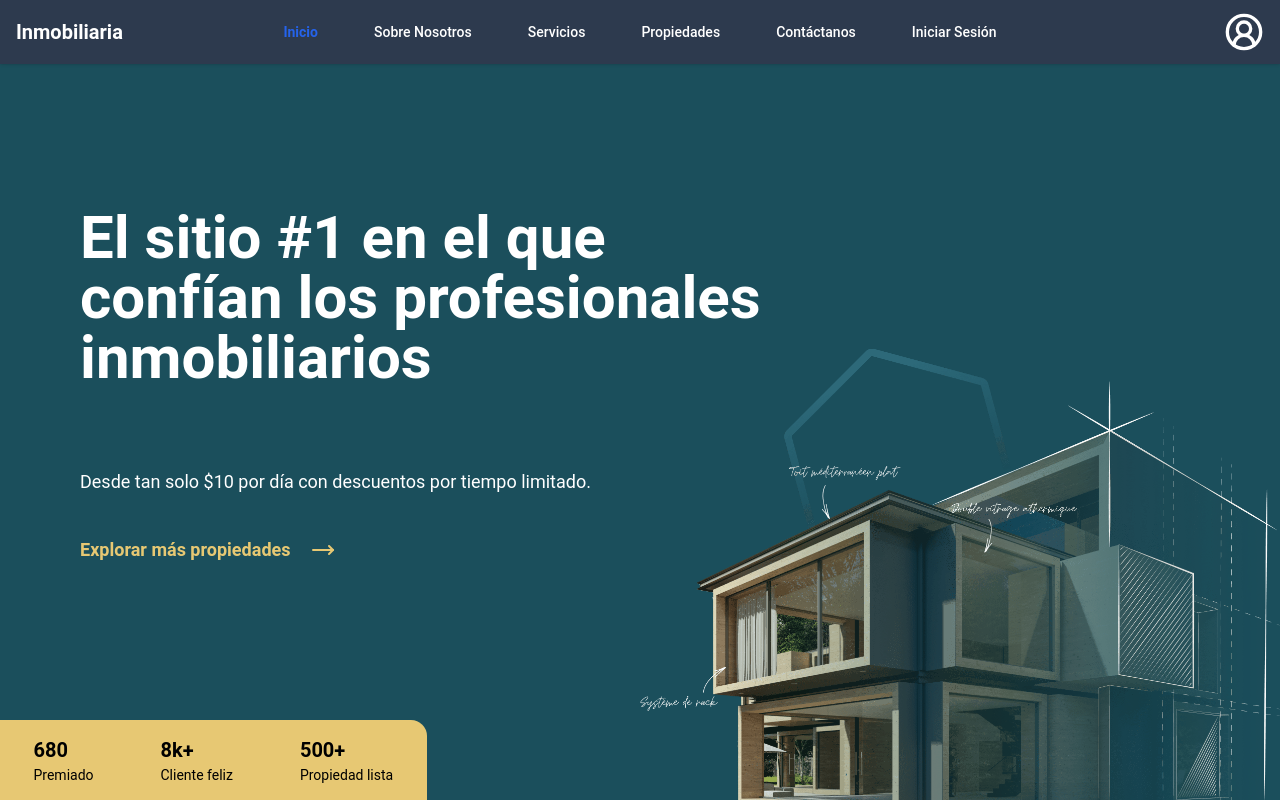
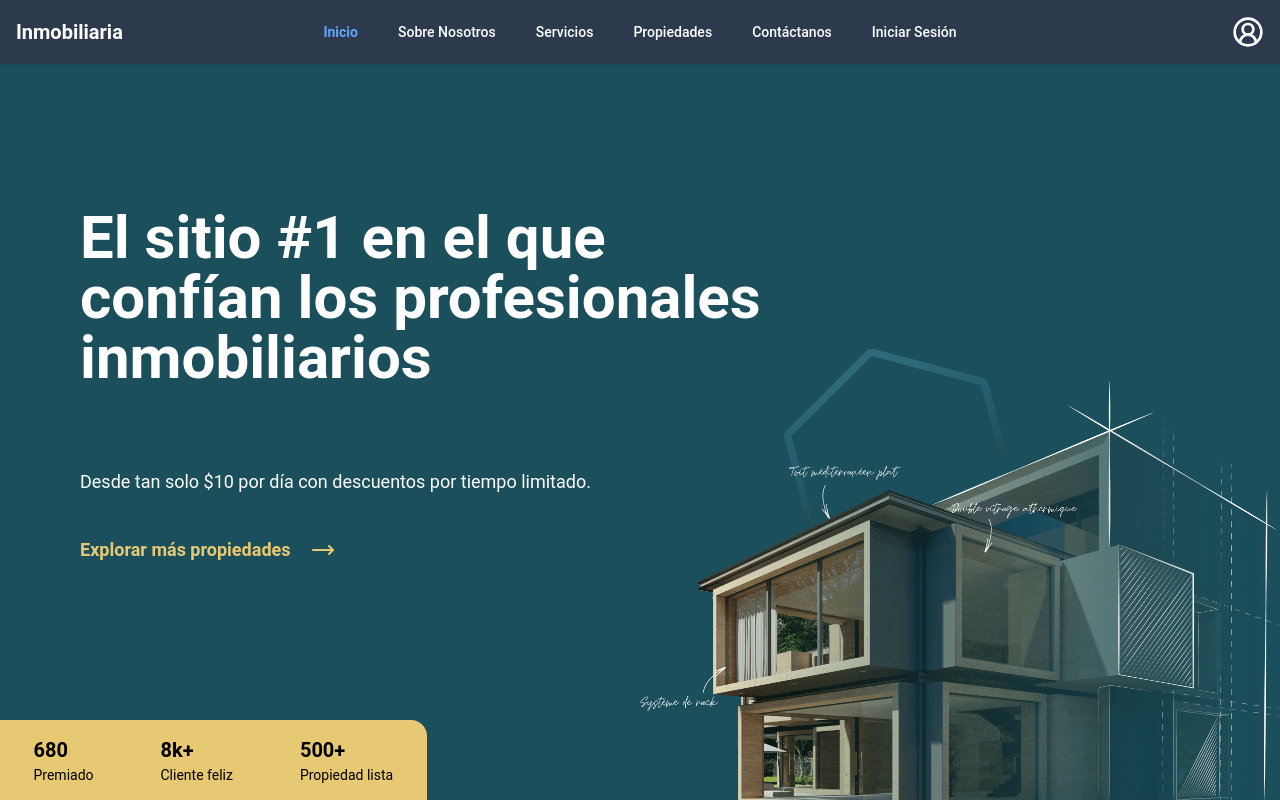
Before and after one commit to MiguelRicardo2003/Frontend-Inmobiliaria, a React (Vite) app: page / in a window 1280 px wide. Shown: the top 802 px of the page. Built offline with nearby package versions, Linux system fonts and the light colour scheme.

Commit message:
ajustes develop

```diff
--- a/src/components/ui/Header.jsx
+++ b/src/components/ui/Header.jsx
@@ -9,24 +9,20 @@ const Header = () => {
   return (
     <header className="bg-[#2D3A4E] shadow sticky top-0 z-50">
       <div className="max-w-7xl mx-auto px-4 py-3 flex relative items-center h-16">
+        {/* Logo */}
         <div className="flex items-center gap-2 absolute left-4">
-          {/* <img
-            src="/LogoZeta.png"
-            alt="Logo de la inmobiliaria"
-            className="h-6"
-          /> */}
           <h1 className="text-xl font-bold text-white">Inmobiliaria</h1>
         </div>
 
-        {/* Desktop nav */}
-        <nav className="hidden md:flex gap-14 text-sm font-medium mx-auto">
+        {/* Nav visible desde 1024px (desktop) */}
+        <nav className="hidden lg:flex gap-10 text-sm font-medium mx-auto">
           {navItems.map((item) => (
             <NavLink
               key={item.path}
               to={item.path}
               className={({ isActive }) =>
-                `hover:text-blue-600 transition ${
-                  isActive ? "text-blue-600 font-semibold" : "text-white"
+                `hover:text-blue-400 transition ${
+                  isActive ? "text-blue-400 font-semibold" : "text-white"
                 }`
               }
             >
@@ -35,38 +31,45 @@ const Header = () => {
           ))}
         </nav>
 
+        {/* Ícono login + hamburguesa */}
         <div className="flex items-center gap-2 absolute right-4">
           <NavLink to="/login" className="flex items-center gap-2">
-            <CircleUserRound size={40} color="#ffffff" />
+            <CircleUserRound size={32} color="#ffffff" />
           </NavLink>
 
-          {/* Version Menu Mobile */}
+          {/* Botón hamburguesa visible hasta lg (1024px) */}
           <button
             onClick={() => setIsOpen(!isOpen)}
-            className="md:hidden text-white"
+            className="lg:hidden text-white"
           >
-            {isOpen ? <X size={24} /> : <Menu size={40} />}
+            {isOpen ? <X size={24} /> : <Menu size={32} />}
           </button>
         </div>
       </div>
 
-      {/* Barra Nav Mobile */}
+      {/* Menú mobile visible solo en <1024px */}
       {isOpen && (
-        <div className="md:hidden bg-white shadow-md px-4 pb-4">
+        <div className="lg:hidden bg-white shadow-md px-4 pb-4">
+          <h2 className="text-center font-bold text-lg mb-2">Menú</h2>
+          <div className="flex flex-col gap-2">
             {navItems.map((item) => (
               <NavLink
                 key={item.path}
                 to={item.path}
                 onClick={() => setIsOpen(false)}
                 className={({ isActive }) =>
-                `block py-2 border-b text-sm ${
-                  isActive ? "text-blue-600 font-semibold" : "text-gray-700"
+                  `flex items-center gap-2 px-4 py-2 rounded-md text-base ${
+                    isActive
+                      ? "bg-[#2D3A4E] text-white"
+                      : "text-black hover:bg-gray-100"
                   }`
                 }
               >
+                {item.icon && <item.icon size={18} />}
                 {item.label}
               </NavLink>
             ))}
+          </div>
         </div>
       )}
     </header>
```
Also changed, not shown: src/components/ui/categories.jsx (deleted). Lines whose indentation alone changed are shown as unchanged.
